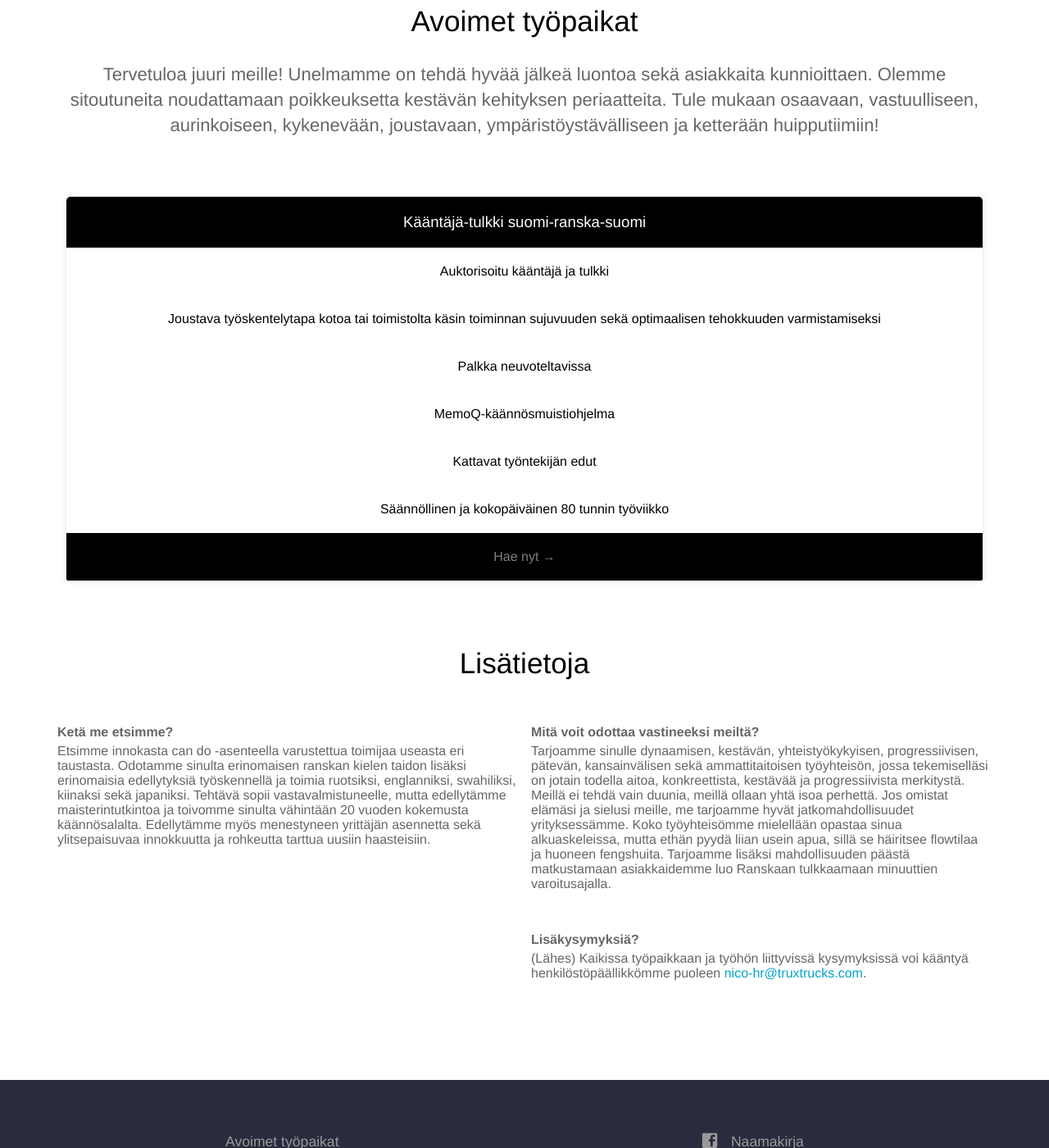
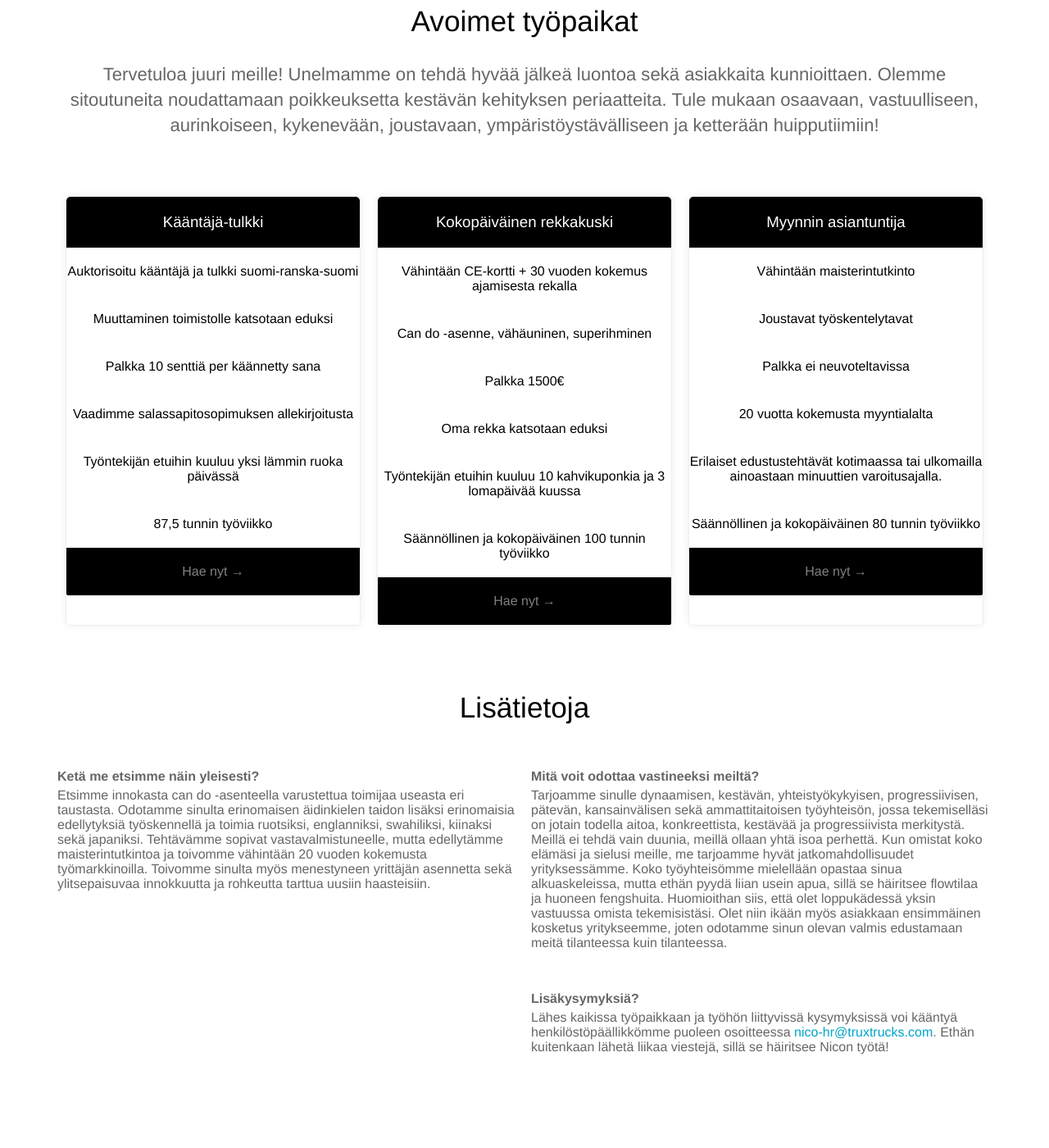
Before and after one commit to agnetatrux/TruxTrucks, a Jekyll site: the page built from avoimet_tyopaikat.html, in a window 1280 px wide and 1400 px high, scrolled down 201 px. Shown: the whole window at 82% size. Built offline with Jekyll 4.4.1, drawn with Linux system fonts in a browser that asks for light colours.

Commit message:
added boxes to avoimet_työpaikat and changed photo on mainpage

```diff
--- a/avoimet_tyopaikat.html
+++ b/avoimet_tyopaikat.html
@@ -3,18 +3,54 @@ title: Avoimet työpaikat
 heading: Avoimet työpaikat
 description: Tervetuloa juuri meille! Unelmamme on tehdä hyvää jälkeä luontoa sekä asiakkaita kunnioittaen. Olemme sitoutuneita noudattamaan poikkeuksetta kestävän kehityksen periaatteita. Tule mukaan osaavaan, vastuulliseen, aurinkoiseen, kykenevään, joustavaan, ympäristöystävälliseen ja ketterään huipputiimiin!
 pricing_table:
-  - name: Kääntäjä-tulkki suomi-ranska-suomi
+  - name: Kääntäjä-tulkki
     color: "#000000"
     features:
-      - text: Auktorisoitu kääntäjä ja tulkki
+      - text: Auktorisoitu kääntäjä ja tulkki suomi-ranska-suomi
         highlight: false
-      - text: Joustava työskentelytapa kotoa tai toimistolta käsin toiminnan sujuvuuden sekä optimaalisen tehokkuuden varmistamiseksi
+      - text: Muuttaminen toimistolle katsotaan eduksi
         highlight: false
-      - text: Palkka neuvoteltavissa
+      - text: Palkka 10 senttiä per käännetty sana
         highlight: false
-      - text: MemoQ-käännösmuistiohjelma
+      - text: Vaadimme salassapitosopimuksen allekirjoitusta
         highlight: false
-      - text: Kattavat työntekijän edut
+      - text: Työntekijän etuihin kuuluu yksi lämmin ruoka päivässä
+        highlight: false
+      - text: 87,5 tunnin työviikko
+        highlight: false
+    call_to_action:
+      link: https://www.youtube.com/watch?v=dQw4w9WgXcQ
+      text: Hae nyt
+  - name: Kokopäiväinen rekkakuski
+    color: "#000000"
+    features:
+      - text: Vähintään CE-kortti + 30 vuoden kokemus ajamisesta rekalla
+        highlight: false
+      - text: Can do -asenne, vähäuninen, superihminen
+        highlight: false
+      - text: Palkka 1500€
+        highlight: false
+      - text: Oma rekka katsotaan eduksi
+        highlight: false
+      - text: Työntekijän etuihin kuuluu 10 kahvikuponkia ja 3 lomapäivää kuussa
+        highlight: false
+      - text: Säännöllinen ja kokopäiväinen 100 tunnin työviikko
+        highlight: false
+    call_to_action:
+      link: https://www.youtube.com/watch?v=dQw4w9WgXcQ
+      text: Hae nyt
+  - name: Myynnin asiantuntija
+    color: "#000000"
+    features:
+      - text: Vähintään maisterintutkinto
+        highlight: false
+      - text: Joustavat työskentelytavat
+        highlight: false
+      - text: Palkka ei neuvoteltavissa
+        highlight: false
+      - text: 20 vuotta kokemusta myyntialalta
+        highlight: false
+      - text: Erilaiset edustustehtävät kotimaassa tai ulkomailla ainoastaan minuuttien varoitusajalla.
         highlight: false
       - text: Säännöllinen ja kokopäiväinen 80 tunnin työviikko
         highlight: false
@@ -23,12 +59,12 @@ pricing_table:
       text: Hae nyt
 
 faq:
-  - question: Ketä me etsimme?
-    answer: Etsimme innokasta can do -asenteella varustettua toimijaa useasta eri taustasta. Odotamme sinulta erinomaisen ranskan kielen taidon lisäksi erinomaisia edellytyksiä työskennellä ja toimia ruotsiksi, englanniksi, swahiliksi, kiinaksi sekä japaniksi. Tehtävä sopii vastavalmistuneelle, mutta edellytämme maisterintutkintoa ja toivomme sinulta vähintään 20 vuoden kokemusta käännösalalta. Edellytämme myös menestyneen yrittäjän asennetta sekä ylitsepaisuvaa innokkuutta ja rohkeutta tarttua uusiin haasteisiin.
+  - question: Ketä me etsimme näin yleisesti?
+    answer: Etsimme innokasta can do -asenteella varustettua toimijaa useasta eri taustasta. Odotamme sinulta erinomaisen äidinkielen taidon lisäksi erinomaisia edellytyksiä työskennellä ja toimia ruotsiksi, englanniksi, swahiliksi, kiinaksi sekä japaniksi. Tehtävämme sopivat vastavalmistuneelle, mutta edellytämme maisterintutkintoa ja toivomme vähintään 20 vuoden kokemusta työmarkkinoilla. Toivomme sinulta myös menestyneen yrittäjän asennetta sekä ylitsepaisuvaa innokkuutta ja rohkeutta tarttua uusiin haasteisiin.
   - question: Mitä voit odottaa vastineeksi meiltä?
-    answer: Tarjoamme sinulle dynaamisen, kestävän, yhteistyökykyisen, progressiivisen, pätevän, kansainvälisen sekä ammattitaitoisen työyhteisön, jossa tekemiselläsi on jotain todella aitoa, konkreettista, kestävää ja progressiivista merkitystä. Meillä ei tehdä vain duunia, meillä ollaan yhtä isoa perhettä. Jos omistat elämäsi ja sielusi meille, me tarjoamme hyvät jatkomahdollisuudet yrityksessämme. Koko työyhteisömme mielellään opastaa sinua alkuaskeleissa, mutta ethän pyydä liian usein apua, sillä se häiritsee flowtilaa ja huoneen fengshuita. Tarjoamme lisäksi mahdollisuuden päästä matkustamaan asiakkaidemme luo Ranskaan tulkkaamaan minuuttien varoitusajalla.
+    answer: Tarjoamme sinulle dynaamisen, kestävän, yhteistyökykyisen, progressiivisen, pätevän, kansainvälisen sekä ammattitaitoisen työyhteisön, jossa tekemiselläsi on jotain todella aitoa, konkreettista, kestävää ja progressiivista merkitystä. Meillä ei tehdä vain duunia, meillä ollaan yhtä isoa perhettä. Kun omistat koko elämäsi ja sielusi meille, me tarjoamme hyvät jatkomahdollisuudet yrityksessämme. Koko työyhteisömme mielellään opastaa sinua alkuaskeleissa, mutta ethän pyydä liian usein apua, sillä se häiritsee flowtilaa ja huoneen fengshuita. Huomioithan siis, että olet loppukädessä yksin vastuussa omista tekemisistäsi. Olet niin ikään myös asiakkaan ensimmäinen kosketus yritykseemme, joten odotamme sinun olevan valmis edustamaan meitä tilanteessa kuin tilanteessa.
   - question: Lisäkysymyksiä?
-    answer: (Lähes) Kaikissa työpaikkaan ja työhön liittyvissä kysymyksissä voi kääntyä henkilöstöpäällikkömme puoleen <a href="mailto:support@example.com">nico-hr@truxtrucks.com</a>.
+    answer: Lähes kaikissa työpaikkaan ja työhön liittyvissä kysymyksissä voi kääntyä henkilöstöpäällikkömme puoleen osoitteessa <a href="mailto:support@example.com">nico-hr@truxtrucks.com</a>. Ethän kuitenkaan lähetä liikaa viestejä, sillä se häiritsee Nicon työtä!
 ---
 <div class="plans">
 	{% for plan in page.pricing_table %}
--- a/index.html
+++ b/index.html
@@ -21,7 +21,7 @@ description: Track and optimize your sales team in real time
 				<p>Nopeutemme ja tehokkuutemme salaisuus: olemme oppineet ulkoa kaikki Euroopan kulkuyhteydet.</p>
 			</div>
 			<div class="image">
-				<img src="{{ site.baseurl }}/images/raodsign.jpg" alt="Roadsign" class="screenshot editable" />
+				<img src="{{ site.baseurl }}/images/roadsign.jpg" alt="Roadsign" class="screenshot editable" />
 			</div>
 		</div>
 	</section>
```
Also changed, not shown: images/raodsign.jpg (deleted), images/roadsign.jpg (added).
